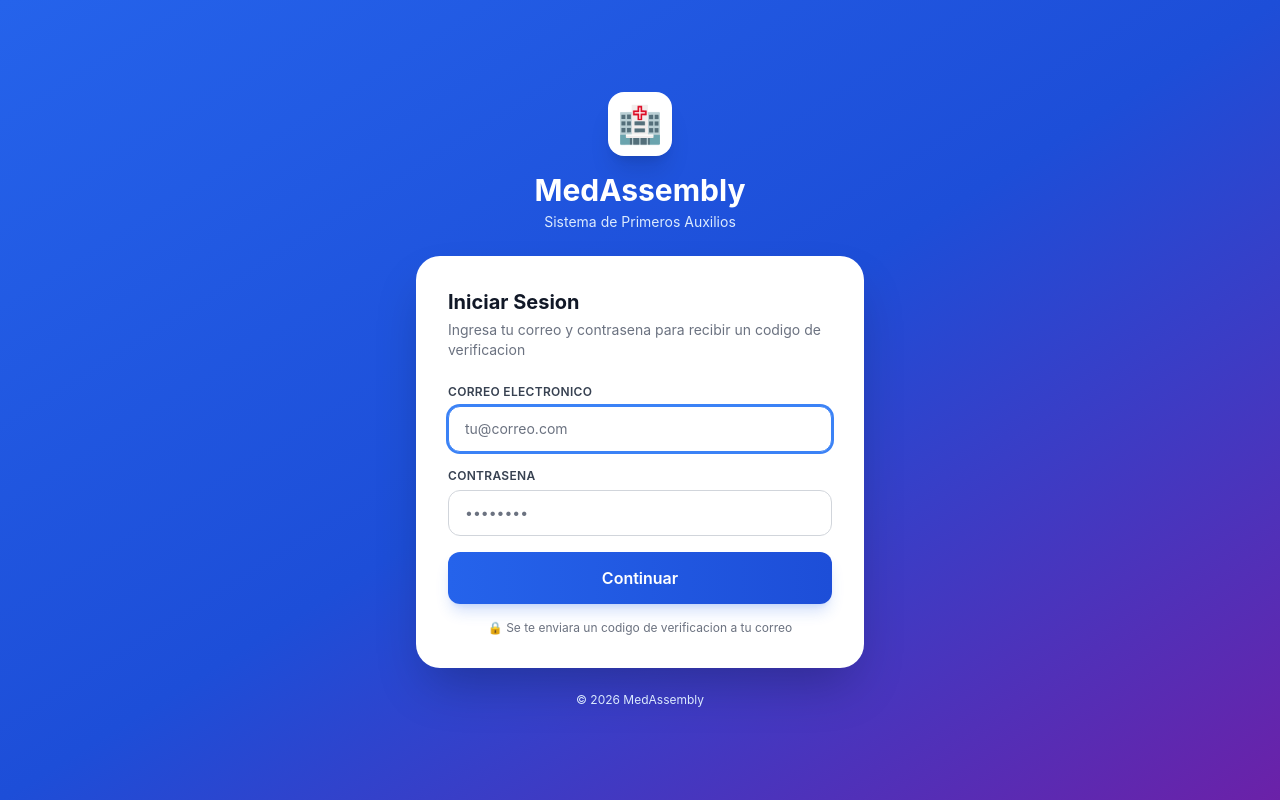
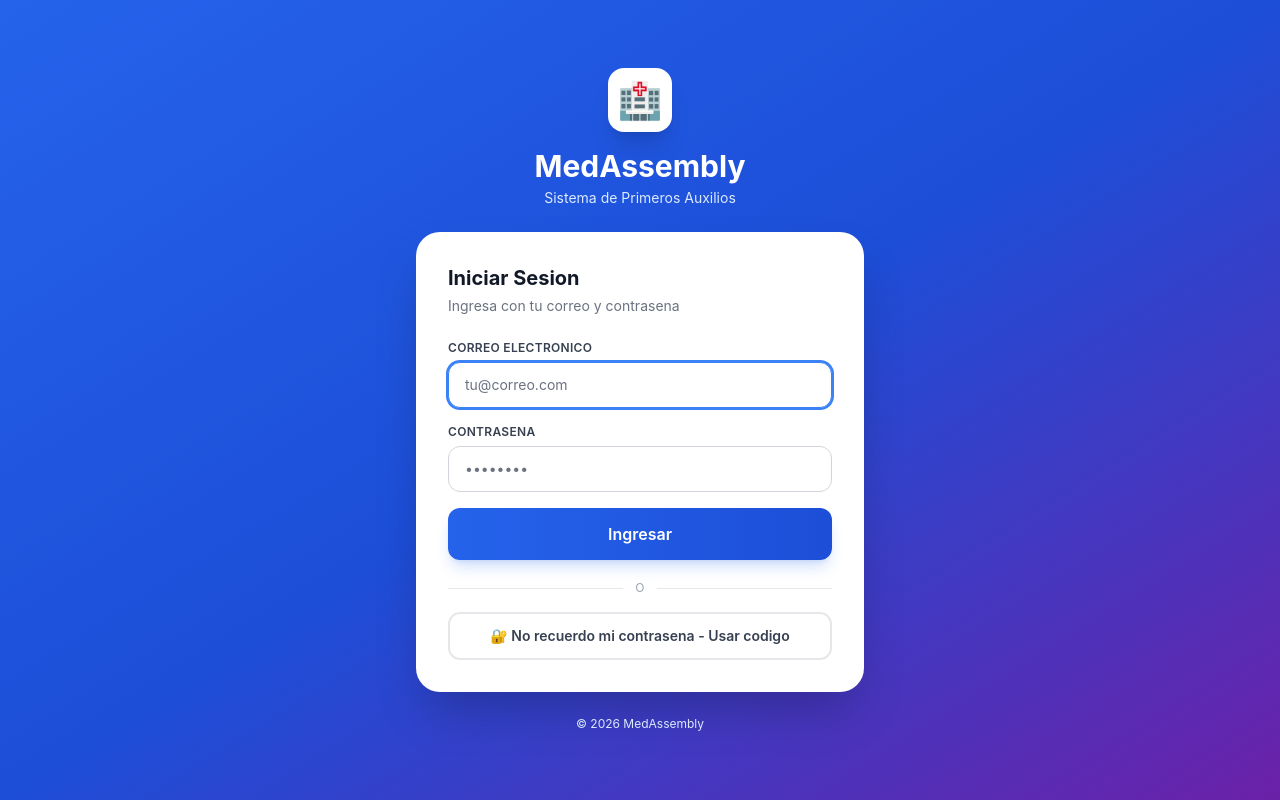
Before and after one commit to iabotwell/medassembly-frontend, a React (Create React App) app: page /login in a window 1280 px wide. Built offline with nearby package versions, Linux system fonts and the light colour scheme.

Commit message:
feat(auth): password login with OTP as alternative flow
- Default login form: email + password → direct login
- Link 'No recuerdo mi contrasena' → switches to OTP request flow
- 3 modes: password, otp-request, otp-verify

```diff
--- a/src/pages/auth/LoginPage.tsx
+++ b/src/pages/auth/LoginPage.tsx
@@ -3,10 +3,10 @@ import { useNavigate } from 'react-router-dom';
 import { authService } from '../../services/authService';
 import { useAuthStore } from '../../stores/authStore';
 
-type Step = 'credentials' | 'otp';
+type Mode = 'password' | 'otp-request' | 'otp-verify';
 
 export default function LoginPage() {
-  const [step, setStep] = useState<Step>('credentials');
+  const [mode, setMode] = useState<Mode>('password');
   const [email, setEmail] = useState('');
   const [password, setPassword] = useState('');
   const [otp, setOtp] = useState(['', '', '', '', '', '']);
@@ -25,18 +25,33 @@ export default function LoginPage() {
     }
   }, [resendCooldown]);
 
-  const handleLoginPassword = async (e: React.FormEvent) => {
+  const handlePasswordLogin = async (e: React.FormEvent) => {
     e.preventDefault();
     setError(''); setInfo('');
     setLoading(true);
     try {
-      const result = await authService.loginPassword(email, password);
-      setInfo(`Codigo enviado a ${result.email}. Expira en ${result.expiresInMinutes} minutos.`);
-      setStep('otp');
+      const result = await authService.login(email, password);
+      setAuth(result.user, result.accessToken, result.refreshToken);
+      navigate('/dashboard');
+    } catch (err: any) {
+      setError(err.response?.data?.error || 'Error al iniciar sesion');
+    } finally {
+      setLoading(false);
+    }
+  };
+
+  const handleRequestOtp = async (e: React.FormEvent) => {
+    e.preventDefault();
+    setError(''); setInfo('');
+    setLoading(true);
+    try {
+      const result = await authService.requestOtp(email);
+      setInfo(`Codigo enviado a ${email}. Expira en ${result.expiresInMinutes} minutos.`);
+      setMode('otp-verify');
       setResendCooldown(30);
       setTimeout(() => otpRefs.current[0]?.focus(), 100);
     } catch (err: any) {
-      setError(err.response?.data?.error || 'Error al iniciar sesion');
+      setError(err.response?.data?.error || 'Error al solicitar codigo');
     } finally {
       setLoading(false);
     }
@@ -90,7 +105,7 @@ export default function LoginPage() {
     if (resendCooldown > 0) return;
     setError(''); setInfo('');
     try {
-      const result = await authService.resendOtp(email);
+      const result = await authService.requestOtp(email);
       setInfo(`Nuevo codigo enviado. Expira en ${result.expiresInMinutes} minutos.`);
       setResendCooldown(30);
     } catch (err: any) {
@@ -98,8 +113,8 @@ export default function LoginPage() {
     }
   };
 
-  const handleBack = () => {
-    setStep('credentials');
+  const backToPassword = () => {
+    setMode('password');
     setOtp(['', '', '', '', '', '']);
     setError(''); setInfo('');
   };
@@ -114,10 +129,10 @@ export default function LoginPage() {
         </div>
 
         <div className="bg-white rounded-3xl shadow-2xl p-6 sm:p-8">
-          {step === 'credentials' ? (
+          {mode === 'password' && (
             <>
               <h2 className="text-xl font-bold text-gray-900 mb-1">Iniciar Sesion</h2>
-              <p className="text-sm text-gray-500 mb-6">Ingresa tu correo y contrasena para recibir un codigo de verificacion</p>
+              <p className="text-sm text-gray-500 mb-6">Ingresa con tu correo y contrasena</p>
 
               {error && (
                 <div className="bg-red-50 border border-red-200 text-red-800 p-3 rounded-xl mb-4 text-sm flex items-start gap-2">
@@ -125,49 +140,73 @@ export default function LoginPage() {
                 </div>
               )}
 
-              <form onSubmit={handleLoginPassword} className="space-y-4">
+              <form onSubmit={handlePasswordLogin} className="space-y-4">
                 <div>
                   <label className="block text-xs font-semibold text-gray-700 uppercase tracking-wide mb-1.5">Correo electronico</label>
-                  <input
-                    type="email"
-                    value={email}
-                    onChange={e => setEmail(e.target.value)}
-                    required
-                    autoFocus
+                  <input type="email" value={email} onChange={e => setEmail(e.target.value)} required autoFocus
                     className="w-full px-4 py-3 border border-gray-300 rounded-xl text-sm focus:ring-2 focus:ring-blue-500 focus:border-blue-500"
-                    placeholder="tu@correo.com"
-                  />
+                    placeholder="tu@correo.com" />
                 </div>
                 <div>
                   <label className="block text-xs font-semibold text-gray-700 uppercase tracking-wide mb-1.5">Contrasena</label>
-                  <input
-                    type="password"
-                    value={password}
-                    onChange={e => setPassword(e.target.value)}
-                    required
+                  <input type="password" value={password} onChange={e => setPassword(e.target.value)} required
                     className="w-full px-4 py-3 border border-gray-300 rounded-xl text-sm focus:ring-2 focus:ring-blue-500 focus:border-blue-500"
-                    placeholder="••••••••"
-                  />
+                    placeholder="••••••••" />
                 </div>
-                <button
-                  type="submit"
-                  disabled={loading}
-                  className="w-full bg-gradient-to-r from-blue-600 to-blue-700 text-white py-3.5 rounded-xl hover:from-blue-700 hover:to-blue-800 disabled:opacity-50 font-semibold shadow-lg shadow-blue-600/20"
-                >
-                  {loading ? 'Verificando...' : 'Continuar'}
+                <button type="submit" disabled={loading}
+                  className="w-full bg-gradient-to-r from-blue-600 to-blue-700 text-white py-3.5 rounded-xl hover:from-blue-700 hover:to-blue-800 disabled:opacity-50 font-semibold shadow-lg shadow-blue-600/20">
+                  {loading ? 'Ingresando...' : 'Ingresar'}
                 </button>
-                <p className="text-xs text-gray-500 text-center mt-3">
-                  🔒 Se te enviara un codigo de verificacion a tu correo
-                </p>
+              </form>
+
+              <div className="mt-5 relative">
+                <div className="absolute inset-0 flex items-center"><div className="w-full border-t border-gray-200" /></div>
+                <div className="relative flex justify-center text-xs"><span className="px-3 bg-white text-gray-400 uppercase tracking-wide">o</span></div>
+              </div>
+
+              <button type="button" onClick={() => { setMode('otp-request'); setError(''); setInfo(''); }}
+                className="mt-4 w-full border-2 border-gray-200 py-3 rounded-xl hover:bg-gray-50 text-sm font-semibold text-gray-700">
+                🔐 No recuerdo mi contrasena - Usar codigo
+              </button>
+            </>
+          )}
+
+          {mode === 'otp-request' && (
+            <>
+              <button onClick={backToPassword} className="text-sm text-gray-500 hover:text-gray-700 mb-4 flex items-center gap-1">
+                ← Volver al login con contrasena
+              </button>
+              <h2 className="text-xl font-bold text-gray-900 mb-1">Acceso por codigo</h2>
+              <p className="text-sm text-gray-500 mb-6">Te enviaremos un codigo a tu correo</p>
+
+              {error && (
+                <div className="bg-red-50 border border-red-200 text-red-800 p-3 rounded-xl mb-4 text-sm flex items-start gap-2">
+                  <span>⚠️</span><span>{error}</span>
+                </div>
+              )}
+
+              <form onSubmit={handleRequestOtp} className="space-y-4">
+                <div>
+                  <label className="block text-xs font-semibold text-gray-700 uppercase tracking-wide mb-1.5">Correo electronico</label>
+                  <input type="email" value={email} onChange={e => setEmail(e.target.value)} required autoFocus
+                    className="w-full px-4 py-3 border border-gray-300 rounded-xl text-sm focus:ring-2 focus:ring-blue-500 focus:border-blue-500"
+                    placeholder="tu@correo.com" />
+                </div>
+                <button type="submit" disabled={loading}
+                  className="w-full bg-gradient-to-r from-blue-600 to-blue-700 text-white py-3.5 rounded-xl hover:from-blue-700 hover:to-blue-800 disabled:opacity-50 font-semibold shadow-lg shadow-blue-600/20">
+                  {loading ? 'Enviando...' : 'Enviar codigo'}
+                </button>
               </form>
             </>
-          ) : (
+          )}
+
+          {mode === 'otp-verify' && (
             <>
-              <button onClick={handleBack} className="text-sm text-gray-500 hover:text-gray-700 mb-4 flex items-center gap-1">
-                ← Volver
+              <button onClick={() => setMode('otp-request')} className="text-sm text-gray-500 hover:text-gray-700 mb-4 flex items-center gap-1">
+                ← Cambiar correo
               </button>
-              <h2 className="text-xl font-bold text-gray-900 mb-1">Verificacion en dos pasos</h2>
-              <p className="text-sm text-gray-500 mb-6">Enviamos un codigo de 6 digitos a <strong>{email}</strong></p>
+              <h2 className="text-xl font-bold text-gray-900 mb-1">Ingresa el codigo</h2>
+              <p className="text-sm text-gray-500 mb-6">Codigo de 6 digitos enviado a <strong>{email}</strong></p>
 
               {info && <div className="bg-blue-50 border border-blue-200 text-blue-800 p-3 rounded-xl mb-4 text-sm">{info}</div>}
               {error && (
@@ -178,35 +217,22 @@ export default function LoginPage() {
 
               <div className="flex justify-center gap-2 mb-5" onPaste={handleOtpPaste}>
                 {otp.map((digit, idx) => (
-                  <input
-                    key={idx}
-                    ref={el => { otpRefs.current[idx] = el; }}
-                    type="text"
-                    inputMode="numeric"
-                    maxLength={1}
-                    value={digit}
-                    onChange={e => handleOtpChange(idx, e.target.value)}
-                    onKeyDown={e => handleOtpKeyDown(idx, e)}
+                  <input key={idx} ref={el => { otpRefs.current[idx] = el; }}
+                    type="text" inputMode="numeric" maxLength={1}
+                    value={digit} onChange={e => handleOtpChange(idx, e.target.value)} onKeyDown={e => handleOtpKeyDown(idx, e)}
                     disabled={loading}
-                    className="w-11 h-14 sm:w-12 sm:h-14 text-center text-xl font-bold border-2 border-gray-300 rounded-xl focus:ring-2 focus:ring-blue-500 focus:border-blue-500 disabled:bg-gray-50"
-                  />
+                    className="w-11 h-14 sm:w-12 sm:h-14 text-center text-xl font-bold border-2 border-gray-300 rounded-xl focus:ring-2 focus:ring-blue-500 focus:border-blue-500 disabled:bg-gray-50" />
                 ))}
               </div>
 
-              <button
-                onClick={() => handleVerifyOtp()}
-                disabled={loading || otp.some(d => !d)}
-                className="w-full bg-gradient-to-r from-blue-600 to-blue-700 text-white py-3.5 rounded-xl hover:from-blue-700 hover:to-blue-800 disabled:opacity-50 font-semibold shadow-lg shadow-blue-600/20"
-              >
+              <button onClick={() => handleVerifyOtp()} disabled={loading || otp.some(d => !d)}
+                className="w-full bg-gradient-to-r from-blue-600 to-blue-700 text-white py-3.5 rounded-xl hover:from-blue-700 hover:to-blue-800 disabled:opacity-50 font-semibold shadow-lg shadow-blue-600/20">
                 {loading ? 'Verificando...' : 'Verificar y entrar'}
               </button>
 
               <div className="mt-4 text-center">
-                <button
-                  onClick={handleResend}
-                  disabled={resendCooldown > 0 || loading}
-                  className="text-sm text-blue-600 hover:text-blue-800 disabled:text-gray-400 font-medium"
-                >
+                <button onClick={handleResend} disabled={resendCooldown > 0 || loading}
+                  className="text-sm text-blue-600 hover:text-blue-800 disabled:text-gray-400 font-medium">
                   {resendCooldown > 0 ? `Reenviar en ${resendCooldown}s` : 'Reenviar codigo'}
                 </button>
               </div>
```
Also changed, not shown: src/services/authService.ts (+8 -7 lines).
